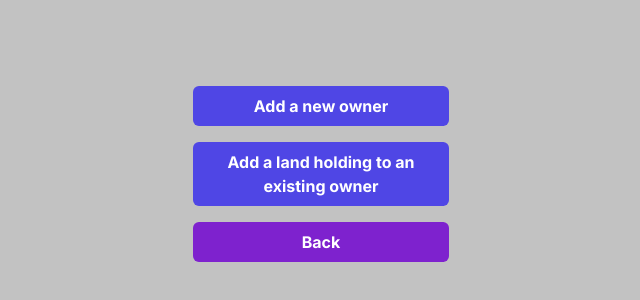
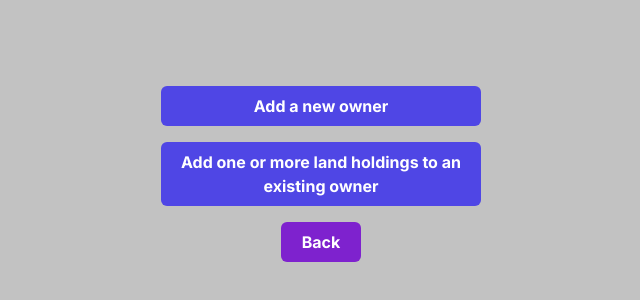
Before and after one commit to Jubliani/phoenix-task, a Next.js app: page /add in a window 1280 px wide. Shown: the part 234-534 px from the top of the page, without its empty margins (319-959 px from the left). Built offline with nearby package versions, Linux system fonts and the light colour scheme; no server answers; sample sign-in values are in the browser's storage.

Commit message:
Updated styling on buttons

```diff
--- a/app/add/page.tsx
+++ b/app/add/page.tsx
@@ -55,8 +55,9 @@ export default function AddEntry() {
     }
     return (
         <>
+        <div className="flex min-h-screen flex-col items-center justify-center">
             {!isAddingOwner && !isAddingLand && (
-                <div className="flex min-h-screen flex-col items-center justify-center">
+                <>
                 <button onClick={() => setIsAddingOwner(true)} className="btn-continue">
                     Add a new owner
                 </button>
@@ -64,31 +65,34 @@ export default function AddEntry() {
                     setIsSearchingLandOwner(true);
                     setIsAddingLand(true);
                 }} className="btn-continue">
-                        Add a land holding to an existing owner
+                    Add one or more land holdings to an existing owner
                 </button>
                 <Link href="/" className="btn-back" >Back</Link>
-                </div>
+                </>
             )}
             {isAddingOwner && (
-                <div className="min-h-screen flex flex-col items-center justify-center">
+                <>
+                <div className="m-5" />
                 <AddOrUpdateEntry backButton={false}/>
                 <button onClick={() => {
                     setIsAddingOwner(false);
                 }} className="btn-back" >Back</button>
-                </div>
+                <div className="m-5" />
+                </>
             )}
             {isSearchingLandOwner && (
-                <div className="min-h-screen flex flex-col items-center justify-center">
+                <>
                 <SearchForm submitFunc={handleSubmitOwnerSearch} setFirst={setOwnerName} setSecond={setOwnerAddress} buttonFunc={setVarsAndErrors}
                 firstLabel="Owner Name" secondLabel="Owner Address" />
                 {error && <div className="error-msg">{error}</div>}
-                </div>
+                </>
             )}
             {isAddingLand && !isSearchingLandOwner && (
                 <>
                 <AddOrUpdateEntry isAddingLand={true} isUpdating={false} isUpdatingOwner={false} properties={[ownerName, ownerAddress]}/>
                 </>
             )}
+        </div>
         </>
     )
 }
--- a/app/globals.css
+++ b/app/globals.css
@@ -8,15 +8,15 @@ body {
 }
 
 .btn-back {
-  @apply font-bold mt-4 py-2 px-4 rounded-md text-white bg-purple-700 w-64 text-center
+  @apply font-bold mt-4 py-2 px-4 rounded-md text-white bg-purple-700 w-20 text-center mx-auto transition duration-150 hover:bg-purple-500;
 }
 
 .btn-continue {
-  @apply font-bold mt-4 py-2 px-4 rounded-md text-white bg-indigo-600 w-64 text-center
+  @apply font-bold mt-4 py-2 px-4 rounded-md text-white bg-indigo-600 w-80 text-center transition duration-150 hover:bg-indigo-900;
 }
 
 .btn-warn {
-  @apply font-bold mt-4 py-2 px-4 rounded-md text-white bg-red-600 w-64 text-center
+  @apply font-bold mt-4 py-2 px-4 rounded-md text-white bg-red-600 w-64 text-center transition duration-150 hover:bg-red-900;
 }
 
 .input-field {
@@ -26,32 +26,3 @@ body {
 .error-msg {
   @apply text-red-500 font-bold text-2xl w-fit m-4
 }
-/* :root {
-  --foreground-rgb: 0, 0, 0;
-  --background-start-rgb: 214, 219, 220;
-  --background-end-rgb: 255, 255, 255;
-}
-
-@media (prefers-color-scheme: dark) {
-  :root {
-    --foreground-rgb: 255, 255, 255;
-    --background-start-rgb: 0, 0, 0;
-    --background-end-rgb: 0, 0, 0;
-  }
-}
-
-body {
-  color: rgb(var(--foreground-rgb));
-  background: linear-gradient(
-      to bottom,
-      transparent,
-      rgb(var(--background-end-rgb))
-    )
-    rgb(var(--background-start-rgb));
-}
-
-@layer utilities {
-  .text-balance {
-    text-wrap: balance;
-  }
-} */
--- a/app/update/page.tsx
+++ b/app/update/page.tsx
@@ -93,10 +93,10 @@ export default function Homepage() {
             <div className="grid place-items-center h-screen">
                 <div className="grid">
                     <button onClick={() => setIsSearchingOwner(true)} className="btn-continue">
-                        Update an owner
+                        Update or delete an owner
                     </button>
                     <button onClick={() => setIsSearchingLand(true)} className="btn-continue">
-                        Update a land holding
+                        Update or delete a land holding
                     </button>
                     <Link href="/" className="btn-back" >Back</Link>
                 </div>
--- a/components/AddOrUpdateEntry.tsx
+++ b/components/AddOrUpdateEntry.tsx
@@ -165,7 +165,7 @@ const AddOrUpdateEntry: React.FC<AddOrUpdateEntryProps> = ({isUpdating=false, is
             <span className="errorMsg"></span>
             <button
                 type="submit"
-                className="m-3 py-2 px-4 rounded-md text-white bg-green-600 font-bold w-64 mx-auto"
+                className="m-3 py-2 px-4 rounded-md text-white bg-green-600 font-bold w-64 mx-auto transition duration-150 hover:bg-green-500"
             >
                 {submitButtonText}
             </button>
--- a/components/SearchForm.tsx
+++ b/components/SearchForm.tsx
@@ -18,7 +18,7 @@ const SearchForm: React.FC<SearchFormComponents> = ({
             <label>{secondLabel}</label>
             <input onChange={e => setSecond(e.target.value)} type="text" required className="input-field"/>
 
-            <button type="submit" className="btn-continue w-1/2 mx-auto">Search</button>
+            <button type="submit" className="py-2 rounded-md text-white bg-green-600 font-bold w-40 mx-auto transition duration-150 hover:bg-green-500">Search</button>
             <button onClick={() => buttonFunc(false)} className="btn-back w-1/2 mx-auto">Back</button>
         </form>
         </>
```
Lines whose indentation alone changed are shown as unchanged.
